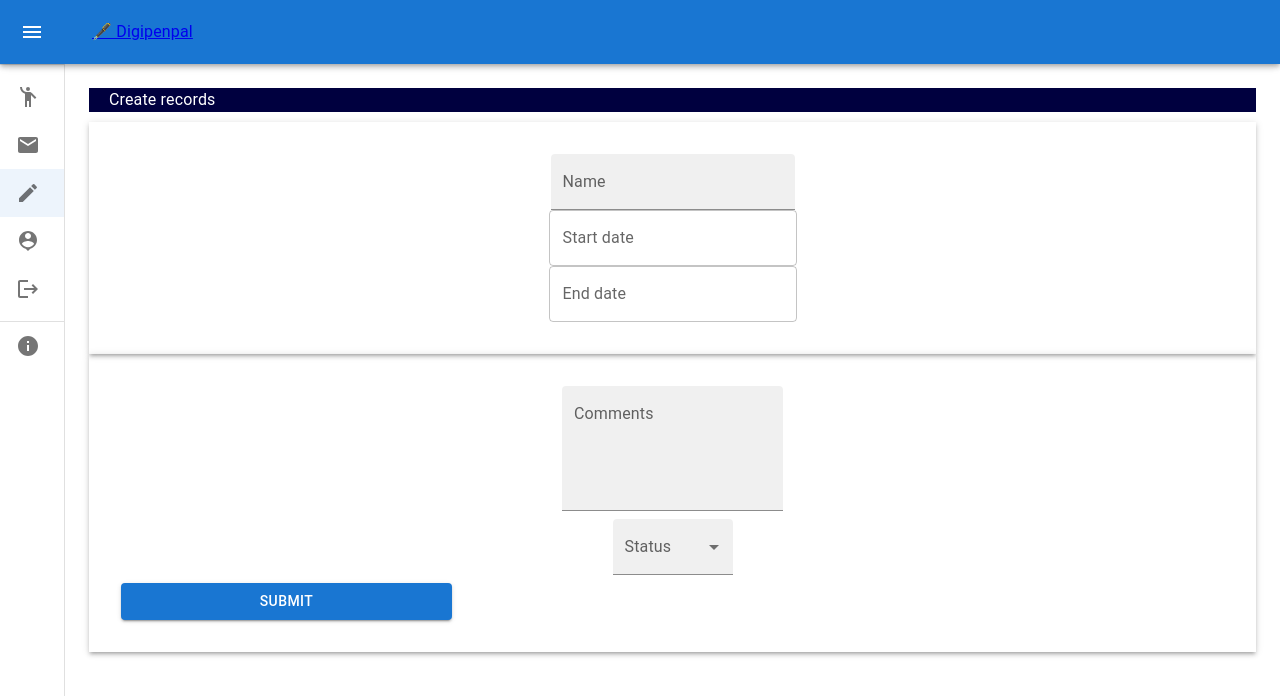
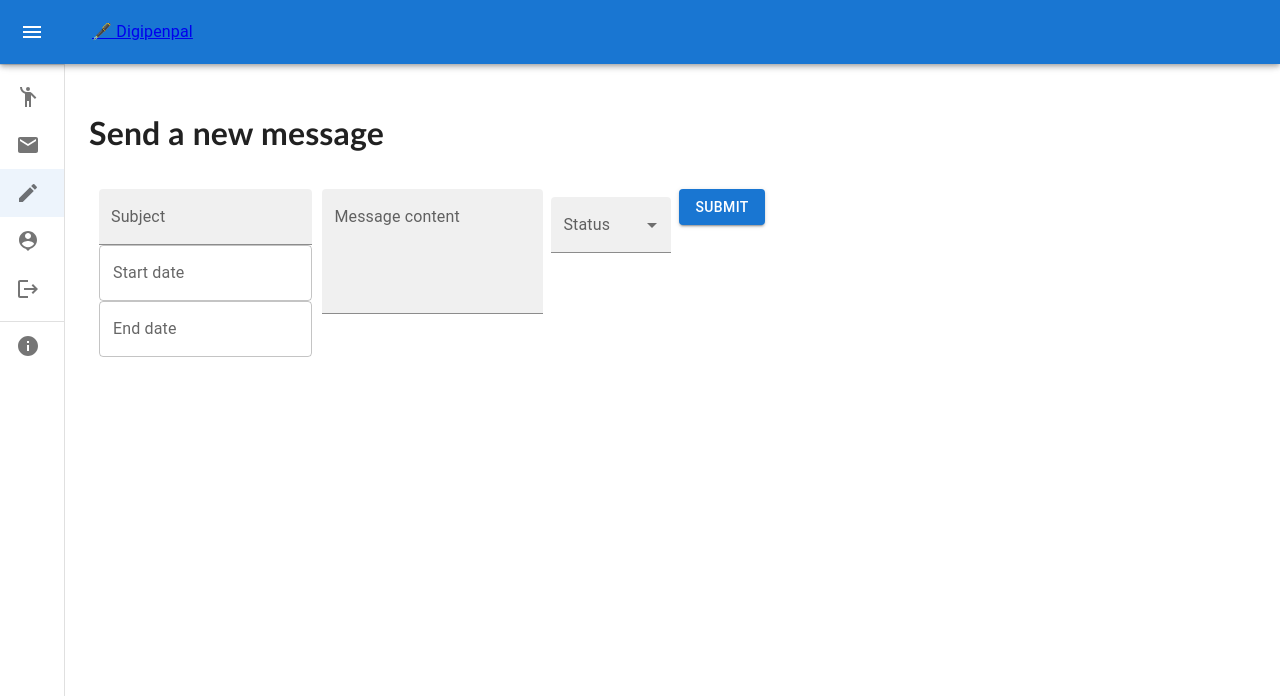
Before and after one commit to PatSternberg/digipenpal, a React (Create React App) app in the folder frontend/: page /create in a window 1280 px wide. Shown: the top 696 px of the page. Built offline with nearby package versions, Linux system fonts and the light colour scheme.

Commit message:
Amend styling and formatting of create page. Refactoring of unneccessary imports and dependencies.

```diff
--- a/frontend/src/App.css
+++ b/frontend/src/App.css
@@ -1,31 +1,4 @@
 .App {
-  text-align: center;
-}
-
-.App-logo {
-  height: 40vmin;
-  pointer-events: none;
-}
-
-@media (prefers-reduced-motion: no-preference) {
-  .App-logo {
-    animation: App-logo-spin infinite 20s linear;
-  }
-}
-
-.App-header {
-  background-color: #282c34;
-  min-height: 100vh;
-  display: flex;
-  flex-direction: column;
-  align-items: center;
-  justify-content: center;
-  font-size: calc(10px + 2vmin);
-  color: white;
-}
-
-.App-link {
-  color: #61dafb;
 }
 
 @keyframes App-logo-spin {
@@ -36,3 +9,42 @@
     transform: rotate(360deg);
   }
 }
+
+h1 {
+  font-family: 'Trebuchet MS', 'Lucida Sans Unicode', 'Lucida Grande', 'Lucida Sans', Arial, sans-serif;
+  text-align: left;
+}
+
+p {
+  font-family: 'Trebuchet MS', 'Lucida Sans Unicode', 'Lucida Grande', 'Lucida Sans', Arial, sans-serif;
+  text-align: left;
+}
+
+.messageConstructor {
+  display: 'flex';
+  flex-direction: row;
+  width: 100%;
+}
+
+/* Create two equal columns that floats next to each other */
+.messageConstructor .column1 {
+  display: 'flex';
+  flex-direction: column;
+  float: left;
+  width: 20%;
+  padding: 10px;
+}
+
+/* Create two equal columns that floats next to each other */
+.messageConstructor .column2 {
+  display: 'flex';
+  width: 80%;
+  padding: 10px;
+}
+
+/* Clear floats after the columns */
+.messageConstructor .row:after {
+  content: "";
+  display: table;
+  clear: both;
+}
--- a/frontend/src/components/Create.js
+++ b/frontend/src/components/Create.js
@@ -1,9 +1,9 @@
 import React from 'react'
-import { Box, Button, Typography } from '@mui/material'
+import { Box, Button } from '@mui/material'
 import MyDatePickerField from './forms/myDatePickerField'
-import MyTextField from './forms/myTextField'
+import SimpleTextField from './forms/TextField'
 import MySelectField from './forms/mySelectField'
-import MyMultilineField from './forms/myMultilineField'
+import MultilineField from './forms/MultilineField'
 import { useForm } from 'react-hook-form'
 import AxiosInstance from './Axios';
 import Dayjs from 'dayjs';
@@ -36,79 +36,61 @@ function Create() {
     })
   }
 
-
   return (
     <div>
       <form onSubmit={handleSubmit(submission)}>
-        <Box sx={{display:'flex', width:'100%', backgroundColor:'#00003f', marginBottom:'10px'}}>
+        <div>
+          <h1>
+            Send a new message
+          </h1>
+        </div>
 
-          <Typography sx={{marginLeft:'20px', color:'#fff'}}>
-            Create records
-          </Typography>
+        <div className='messageConstructor'>
 
-        </Box>
-
-        <Box sx={{display:'flex', widht:'100%', boxShadow:3, padding:4, flexDirection:'column'}}>
-
-          <Box>
-            <MyTextField
-            label='Name'
+          <div className='column1'>
+            <SimpleTextField
+            label='Subject'
             name='name'
             control={control}
-            placeholder='Provide a project name'
-            width={'30%'}>
-            </MyTextField>
-          </Box>
+            placeholder='Provide a project name'>
+            </SimpleTextField>
 
-          <Box>
             <MyDatePickerField
             label='Start date'
             name='start_date'
-            control={control}
-            width={'30%'}>
+            control={control}>
             </MyDatePickerField>
-          </Box>
 
-          <Box>
             <MyDatePickerField
             label='End date'
             name='end_date'
-            control={control}
-            width={'30%'}>
+            control={control}>
             </MyDatePickerField>
-          </Box>
+          </div>
 
-        </Box>
-
-        <Box sx={{display:'flex', widht:'100%', boxShadow:3, padding:4, flexDirection:'column'}}>
-
-          <Box>
-            <MyMultilineField
-            label='Comments'
+          <div className='column2'>
+            <MultilineField
+            label='Message content'
             name='comments'
             control={control}
-            placeholder='Provide a project name'
-            width={'30%'}>
-            </MyMultilineField>
-          </Box>
+            placeholder='Provide a project name'>
+            </MultilineField>
 
-          <Box>
             <MySelectField
             label='Status'
             name='status'
-            control={control}
-            width={'30%'}>
+            control={control}>
             </MySelectField>
-          </Box>
 
-          <Box width={'30%'}>
-            <Button variant='contained' type='submit' sx={{width: '100%'}}>
+            <Button variant='contained' type='submit'>
               Submit
+            </Button>
 
-            </Button>
-          </Box>
+          </div>
 
-        </Box>
+
+
+        </div>
       </form>
     </div>
   )
--- a/frontend/src/components/Edit.js
+++ b/frontend/src/components/Edit.js
@@ -1,9 +1,9 @@
 import { React, useEffect } from 'react'
 import { Box, Button, Typography } from '@mui/material'
 import MyDatePickerField from './forms/myDatePickerField'
-import MyTextField from './forms/myTextField'
+import SimpleTextField from './forms/TextField'
 import MySelectField from './forms/mySelectField'
-import MyMultilineField from './forms/myMultilineField'
+import MultilineField from './forms/MultilineField'
 import { useForm } from 'react-hook-form'
 import AxiosInstance from './Axios';
 import Dayjs from 'dayjs';
@@ -69,13 +69,13 @@ function Edit() {
         <Box sx={{display:'flex', widht:'100%', boxShadow:3, padding:4, flexDirection:'column'}}>
 
           <Box>
-            <MyTextField
+            <SimpleTextField
             label='Name'
             name='name'
             control={control}
             placeholder='Provide a project name'
             width={'30%'}>
-            </MyTextField>
+            </SimpleTextField>
           </Box>
 
           <Box>
@@ -101,13 +101,13 @@ function Edit() {
         <Box sx={{display:'flex', widht:'100%', boxShadow:3, padding:4, flexDirection:'column'}}>
 
           <Box>
-            <MyMultilineField
+            <MultilineField
             label='Comments'
             name='comments'
             control={control}
             placeholder='Provide a project name'
             width={'30%'}>
-            </MyMultilineField>
+            </MultilineField>
           </Box>
 
           <Box>
--- a/frontend/src/components/forms/myMultilineField.js
+++ b/frontend/src/components/forms/MultilineField.js
@@ -2,7 +2,7 @@ import * as React from 'react';
 import TextField from '@mui/material/TextField';
 import { Controller } from 'react-hook-form';
 
-export default function MyMultilineField(props) {
+export default function MultilineField(props) {
   const { label, placeholder, name, control } = props
   return (
       <Controller
--- a/frontend/src/components/forms/myTextField.js
+++ b/frontend/src/components/forms/TextField.js
@@ -2,7 +2,7 @@ import * as React from 'react';
 import TextField from '@mui/material/TextField';
 import {Controller} from 'react-hook-form';
 
-export default function MyTextField(props) {
+export default function SimpleTextField(props) {
   const {label, placeholder, name, control} = props
   return (
       <Controller
--- a/frontend/src/index.css
+++ b/frontend/src/index.css
@@ -1,8 +1,6 @@
 body {
   margin: 0;
-  font-family: -apple-system, BlinkMacSystemFont, 'Segoe UI', 'Roboto', 'Oxygen',
-    'Ubuntu', 'Cantarell', 'Fira Sans', 'Droid Sans', 'Helvetica Neue',
-    sans-serif;
+  font-family: 'Trebuchet MS', 'Lucida Sans Unicode', 'Lucida Grande', 'Lucida Sans', Arial, sans-serif;
   -webkit-font-smoothing: antialiased;
   -moz-osx-font-smoothing: grayscale;
 }
```
Also changed, not shown: frontend/src/components/Delete.js (+0 -8 lines).
